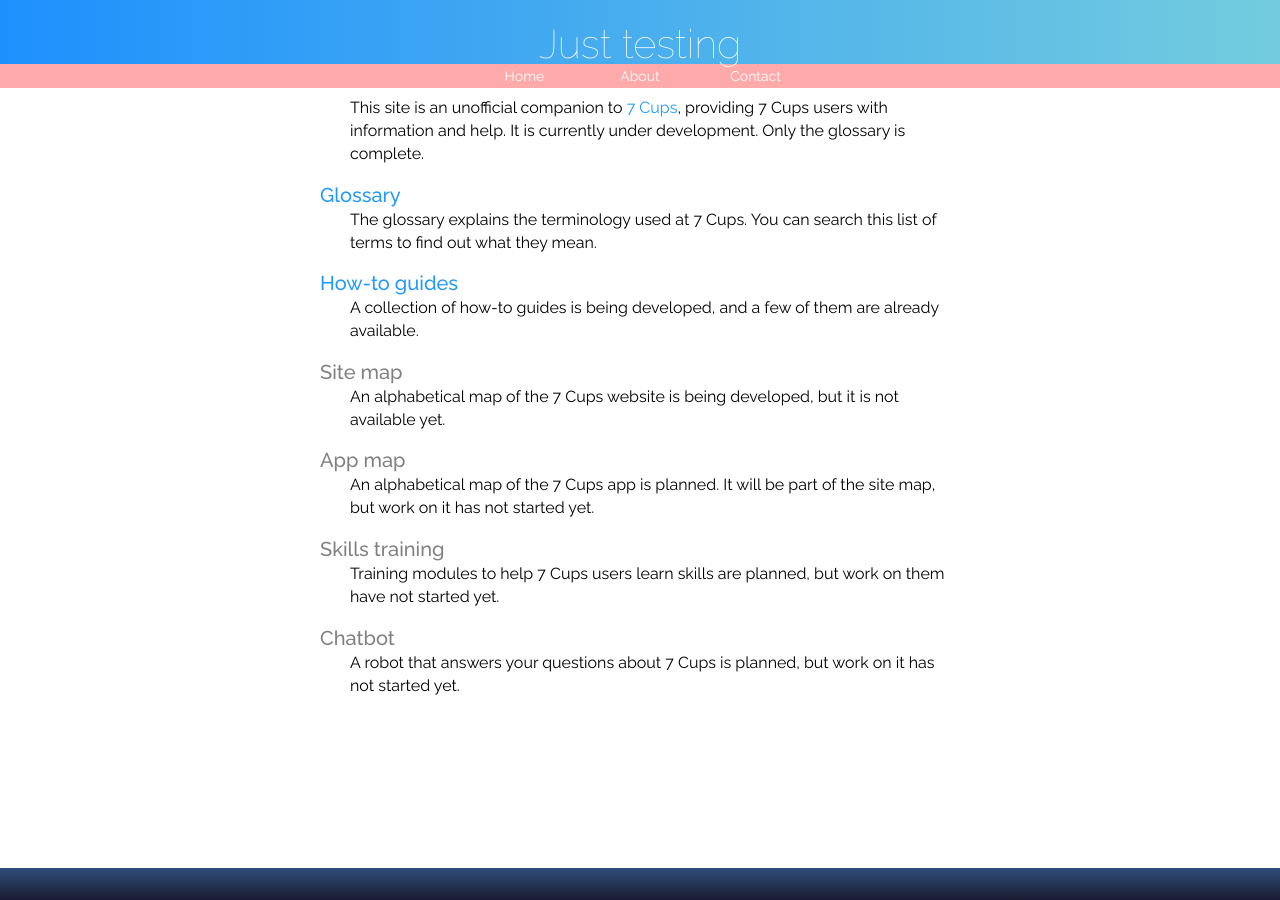
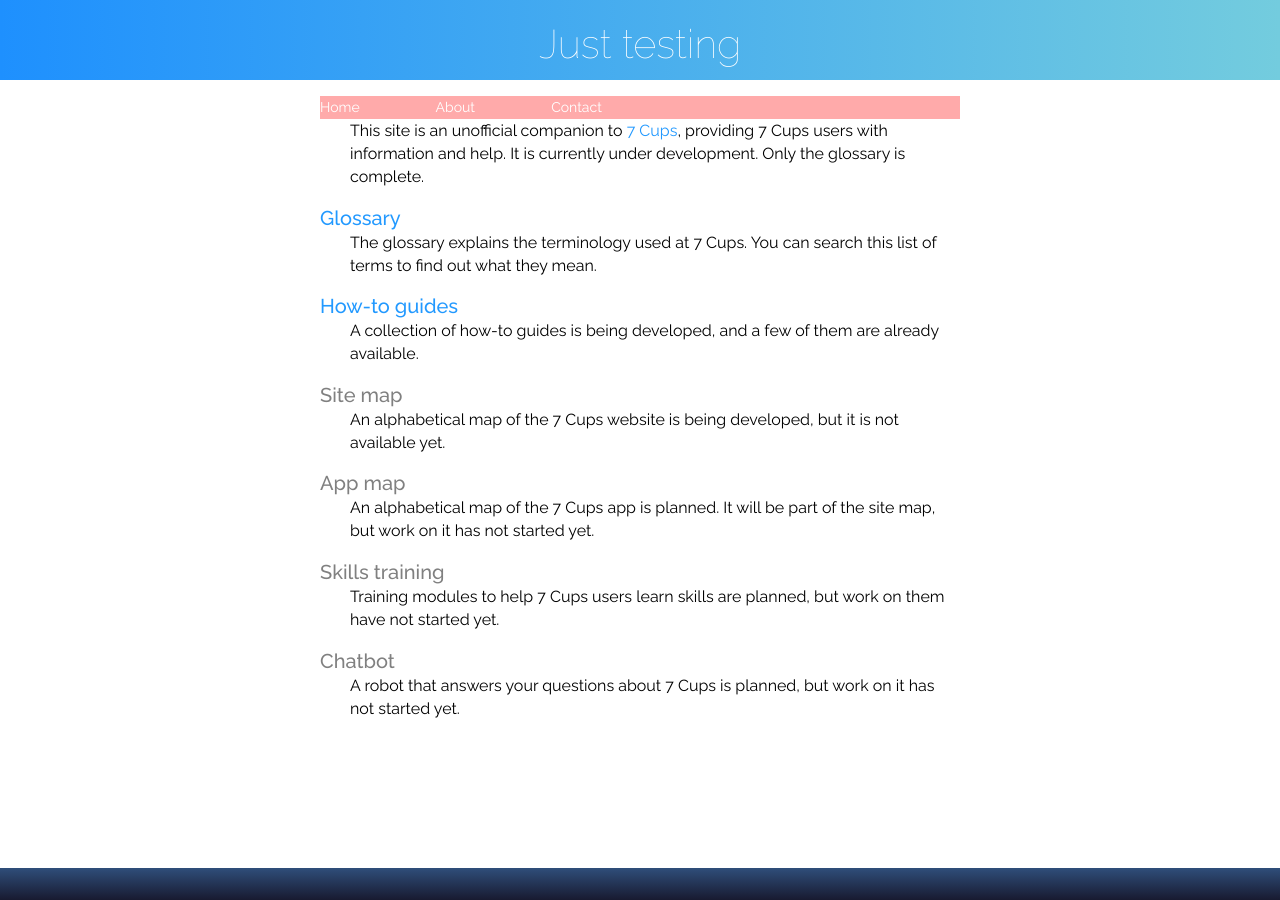
Before and after one commit to RarelyCharlie/rarelycharlie.github.io, a Jekyll site: the page built from index.md, in a window 1280 px wide and 900 px high. Built offline with Jekyll 4.4.1, drawn with Linux system fonts in a browser that asks for light colours.

Commit message:
move menu into content

```diff
--- a/_layouts/default.html
+++ b/_layouts/default.html
@@ -41,9 +41,9 @@ a[href]:hover {text-decoration: underline;}
 </head>
 <body>
 <div id="header"><span>{{ layout.prefix }}</span><h2>{{ page.title }}</h2>
-{% include menu.html %}
 </div>
 <div id="content">
+{% include menu.html %}
 {{ content }}
 </div>
 <div id="footer"></div>
```
